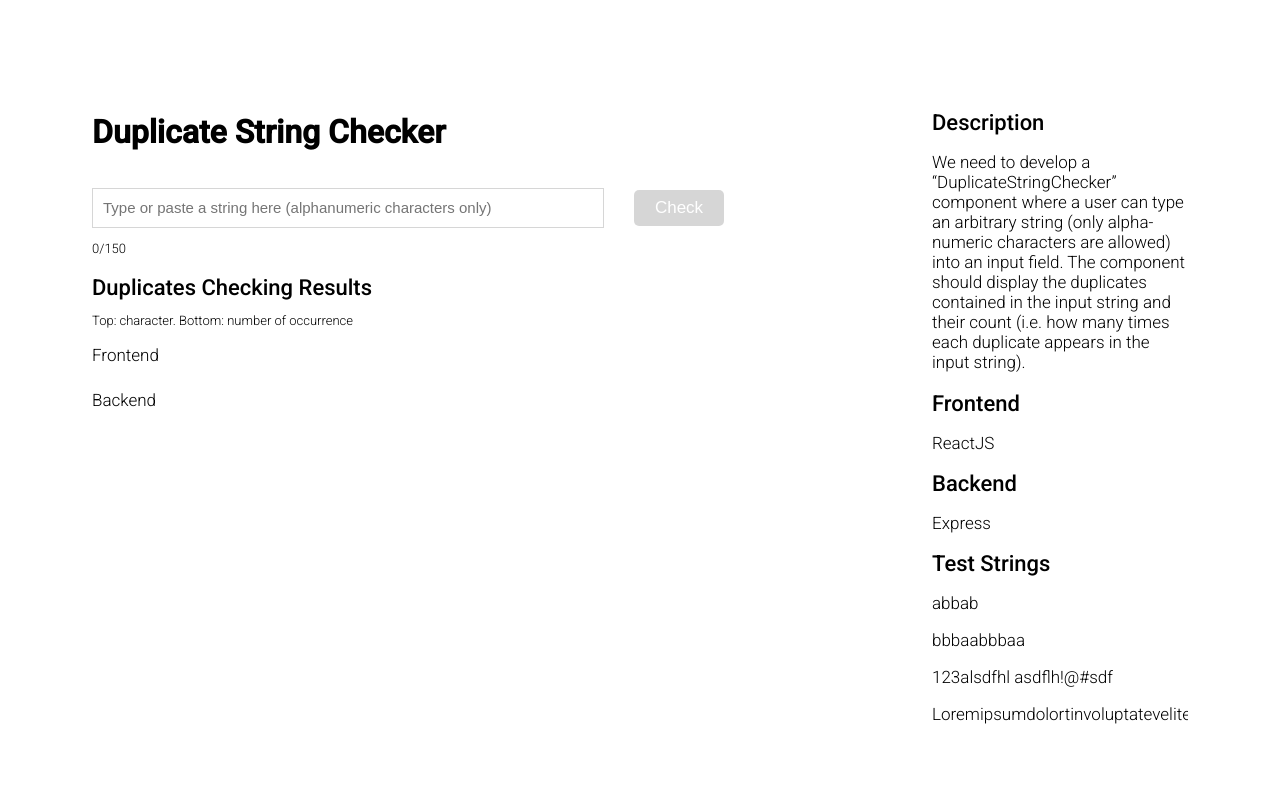
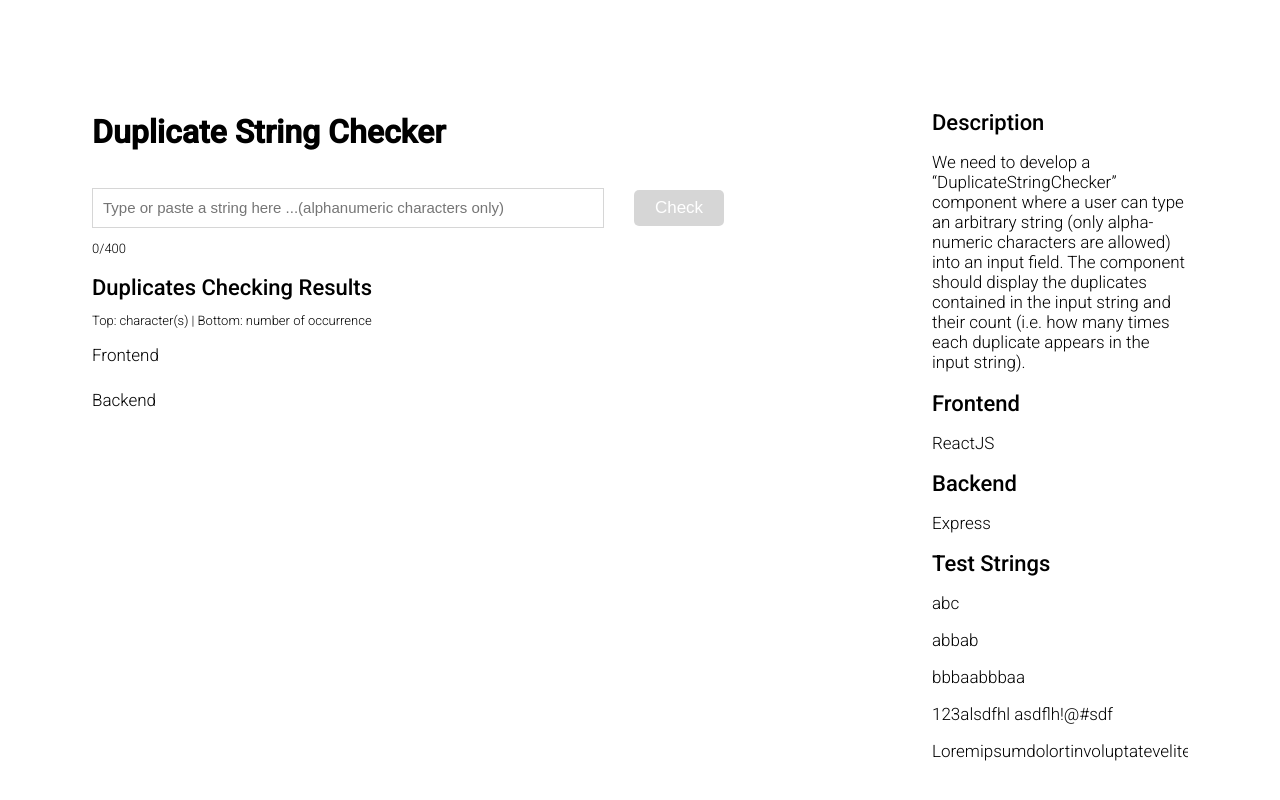
Before and after one commit to hexiao0225/DuplicateStringChecker, a React (Create React App) app in the folder client/: page / in a window 1280 px wide. Shown: the top 800 px of the page. Built offline with nearby package versions, Linux system fonts and the light colour scheme.

Commit message:
updated warning language

```diff
--- a/client/src/components/InfoSidebar.js
+++ b/client/src/components/InfoSidebar.js
@@ -19,8 +19,8 @@ const InfoSidebar = () => (
     <h2>{BACKEND_LABEL}</h2>
     <h3>{BACKEND_TECHNOLOGY}</h3>
     <h2>{TEST_STRINGS_LABEL}</h2>
-    {TEST_CASES.map((string) => (
-      <h3>{string}</h3>
+    {TEST_CASES.map((string, index) => (
+      <h3 key={index}>{string}</h3>
     ))}
   </div>
 );
--- a/client/src/components/StringCheckerPad.js
+++ b/client/src/components/StringCheckerPad.js
@@ -8,7 +8,6 @@ import {
   BACKEND_LABEL,
   FRONTEND_LABEL,
   TITLE,
-  PROJECT_DESCRIPTION,
   TOP_BOTTOM_LABEL,
 } from "../constants/texts";
 
@@ -48,14 +47,14 @@ export default class StringCheckerPad extends Component {
       warning: "",
       singleOccurence: {},
       occurrence: {},
-      dismissWarning: false,
+      isWarningDismissed: false,
       isLoading: false,
       error: false,
     };
   }
 
   handleChange = (e) => {
-    this.setState({ value: e.target.value });
+    this.setState({ value: e.target.value, isWarningDismissed: false });
   };
 
   handleSubmit = (e) => {
@@ -89,7 +88,7 @@ export default class StringCheckerPad extends Component {
       occurrence,
       isLoading,
       error,
-      dismissWarning,
+      isWarningDismissed,
     } = this.state;
     return (
       <div className="string-checker-pad">
@@ -111,10 +110,8 @@ export default class StringCheckerPad extends Component {
             Check
           </button>
         </form>
-        <p>
-          {Math.min(value.length, MAXIMUM_CHARACTER)}/{MAXIMUM_CHARACTER}
-        </p>
-        {value && !isAlphaNumeric(value) && !dismissWarning && (
+
+        {value && !isAlphaNumeric(value) && !isWarningDismissed ? (
           <p className="warning">
             {NON_ALPHANUMERIC_FORMAT_MESSAGE} {"   "}
             <a
@@ -127,7 +124,17 @@ export default class StringCheckerPad extends Component {
               Yes
             </a>
             {"   "}
-            <a>No</a>
+            <a
+              onClick={() => {
+                this.setState({ isWarningDismissed: true });
+              }}
+            >
+              No
+            </a>
+          </p>
+        ) : (
+          <p>
+            {Math.min(value.length, MAXIMUM_CHARACTER)}/{MAXIMUM_CHARACTER}
           </p>
         )}
 
--- a/client/src/constants/texts.js
+++ b/client/src/constants/texts.js
@@ -7,7 +7,8 @@ export const PROJECT_DESCRIPTION =
 
 export const DUPLICATES_LABEL = "Duplicates Checking Results";
 
-export const TOP_BOTTOM_LABEL = "Top: character. Bottom: number of occurrence";
+export const TOP_BOTTOM_LABEL =
+  "Top: character(s) | Bottom: number of occurrence";
 
 export const FRONTEND_LABEL = "Frontend";
 
@@ -20,16 +21,18 @@ export const BACKEND_TECHNOLOGY = "Express";
 export const CHECK_BUTTON_LABEL = "Check";
 
 export const INPUT_AREA_PLACEHOLDER =
-  "Type or paste a string here (alphanumeric characters only)";
+  "Type or paste a string here ...(alphanumeric characters only)";
 
-export const MAXIMUM_CHARACTER = 150;
+export const MAXIMUM_CHARACTER = 400;
 
 export const NON_ALPHANUMERIC_FORMAT_MESSAGE =
   "We detected non-alphanumeric characters in your string. Would you like us to auto format the string?";
 
+export const ALPHANUMERIC_ONLY = "Alphanumeric characters (Aa-Zz 1-9)";
 export const TEST_STRINGS_LABEL = "Test Strings";
 
 export const TEST_CASES = [
+  "abc",
   "abbab",
   "bbbaabbbaa",
   "123alsdfhl asdflh!@#sdf",
--- a/client/src/styles/styles.css
+++ b/client/src/styles/styles.css
@@ -59,7 +59,6 @@ button:focus {
 }
 
 .string-checker-pad {
-  /* background: #fafafa; */
   width: 80vw;
   padding: 20px;
 }
```
